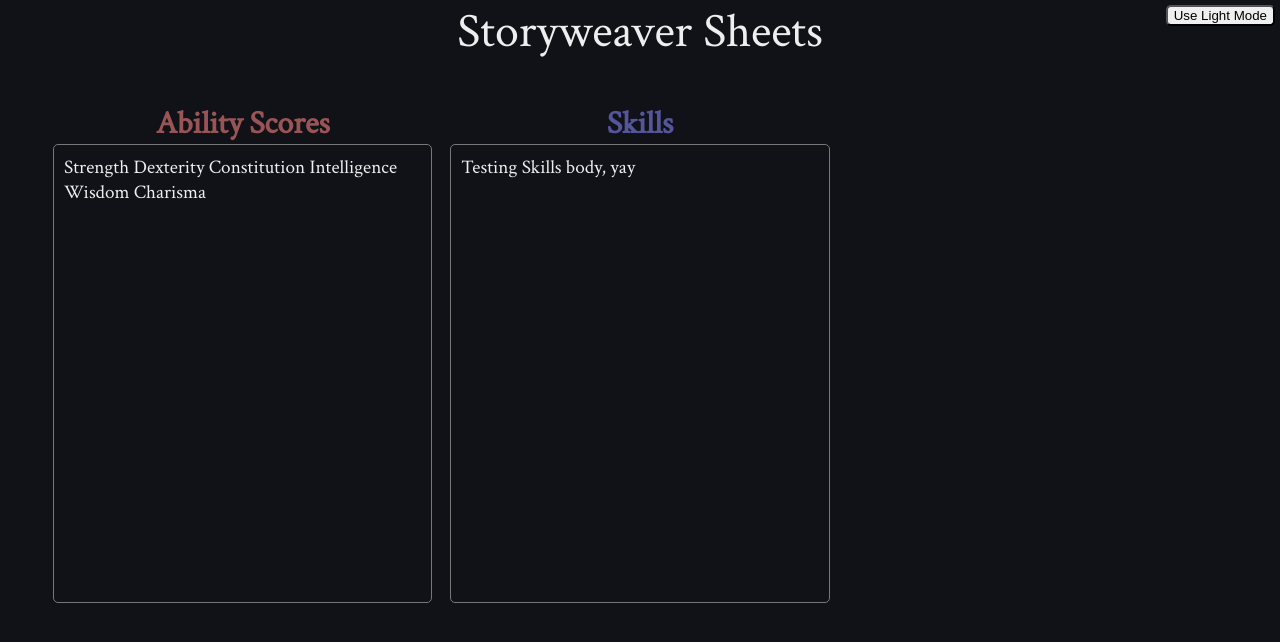
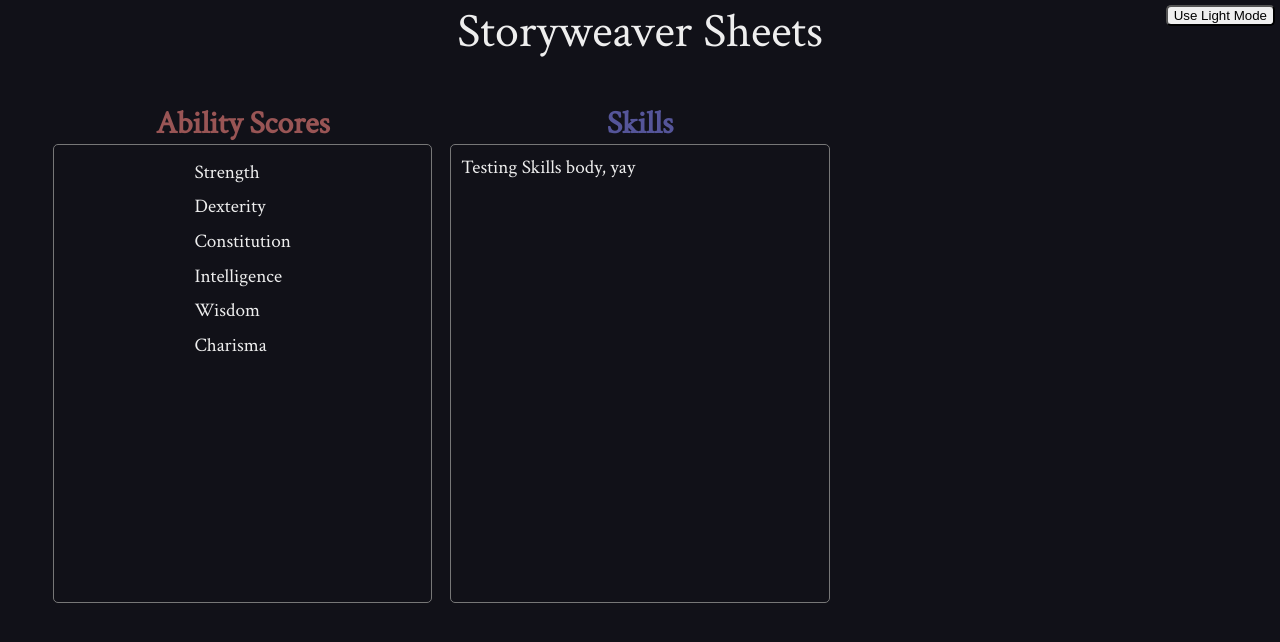
Before and after one commit to jamiesauve/story-weaver-sheets, a React (Create React App) app: page / in a window 1280 px wide. Shown: the top 642 px of the page. Built offline with nearby package versions, Linux system fonts and the light colour scheme.

Commit message:
Add AbilityScores constants file and use it is AbilityScores.jsx

```diff
--- a/src/components/content/AbilityScores.jsx
+++ b/src/components/content/AbilityScores.jsx
@@ -1,15 +1,23 @@
 import styled from 'styled-components'
+
+import ScrollableList from '../ui/ScrollableList'
+
+import { abilityScoresAsLabels } from '../../constants/abilityScores';
+
+const This = styled.div`
+  display: flex;
+  flex-direction: column;
+  align-items: center;
+  justify-content: center;
+`
 
 const AbilityScores = () => {
   return (
-    <div>
-      Strength
-      Dexterity
-      Constitution
-      Intelligence
-      Wisdom
-      Charisma
-    </div>
+    <This>
+      <ScrollableList>
+        {abilityScoresAsLabels}
+      </ScrollableList>
+    </This>
   )
 }
 
--- /dev/null
+++ b/src/constants/abilityScores.js
@@ -0,0 +1,34 @@
+export const abilityScores = [
+  {
+    abbr: 'STR',
+    label: `Strength`,
+    name: 'strength',
+  },
+  {
+    abbr: 'DEX',
+    label: `Dexterity`,
+    name: 'dexterity',
+  },
+  {
+    abbr: 'CON',
+    label: `Constitution`,
+    name: 'constitution',
+  },
+  {
+    abbr: 'INT',
+    label: `Intelligence`,
+    name: 'intelligence',
+  },
+  {
+    abbr: 'WIS',
+    label: `Wisdom`,
+    name: 'wisdom',
+  },
+  {
+    abbr: 'CHA',
+    label: `Charisma`,
+    name: 'charisma',
+  },
+];
+
+export const abilityScoresAsLabels = abilityScores.map((abilityScore) => abilityScore.label);
```
